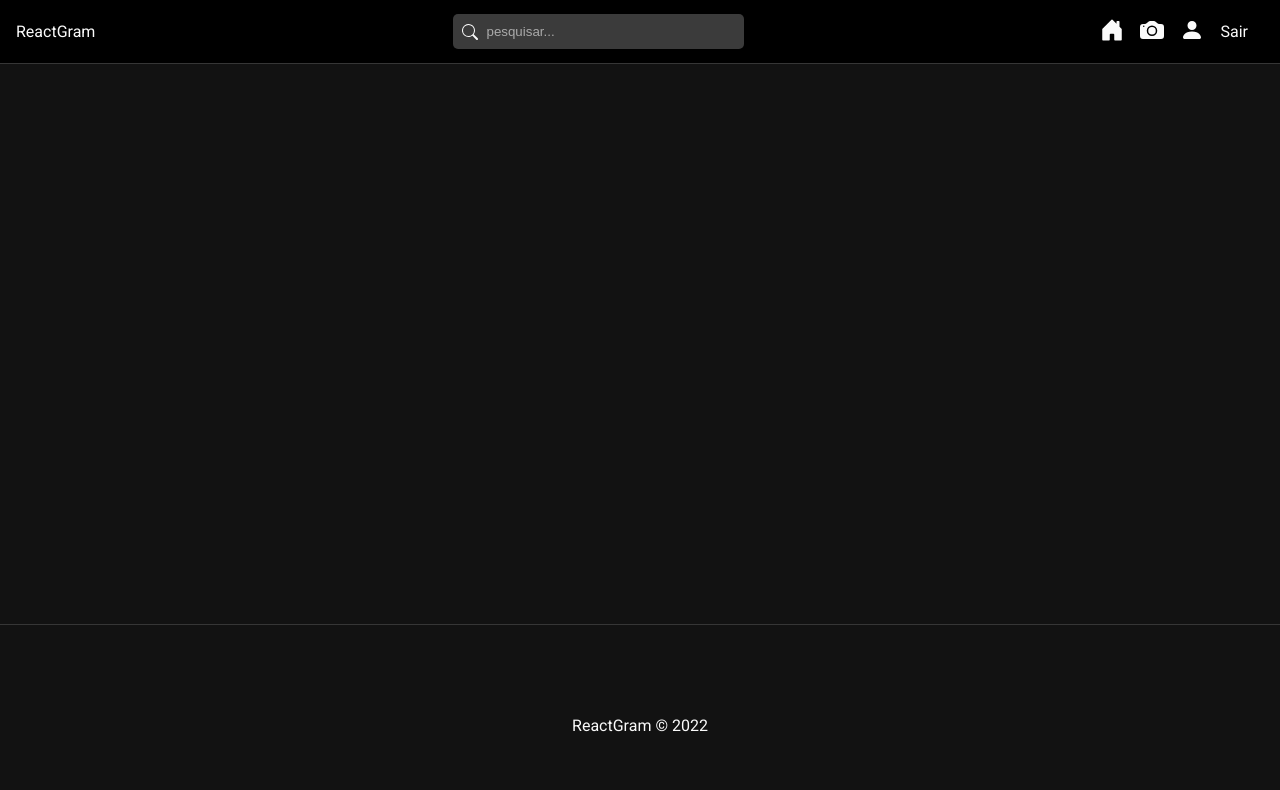
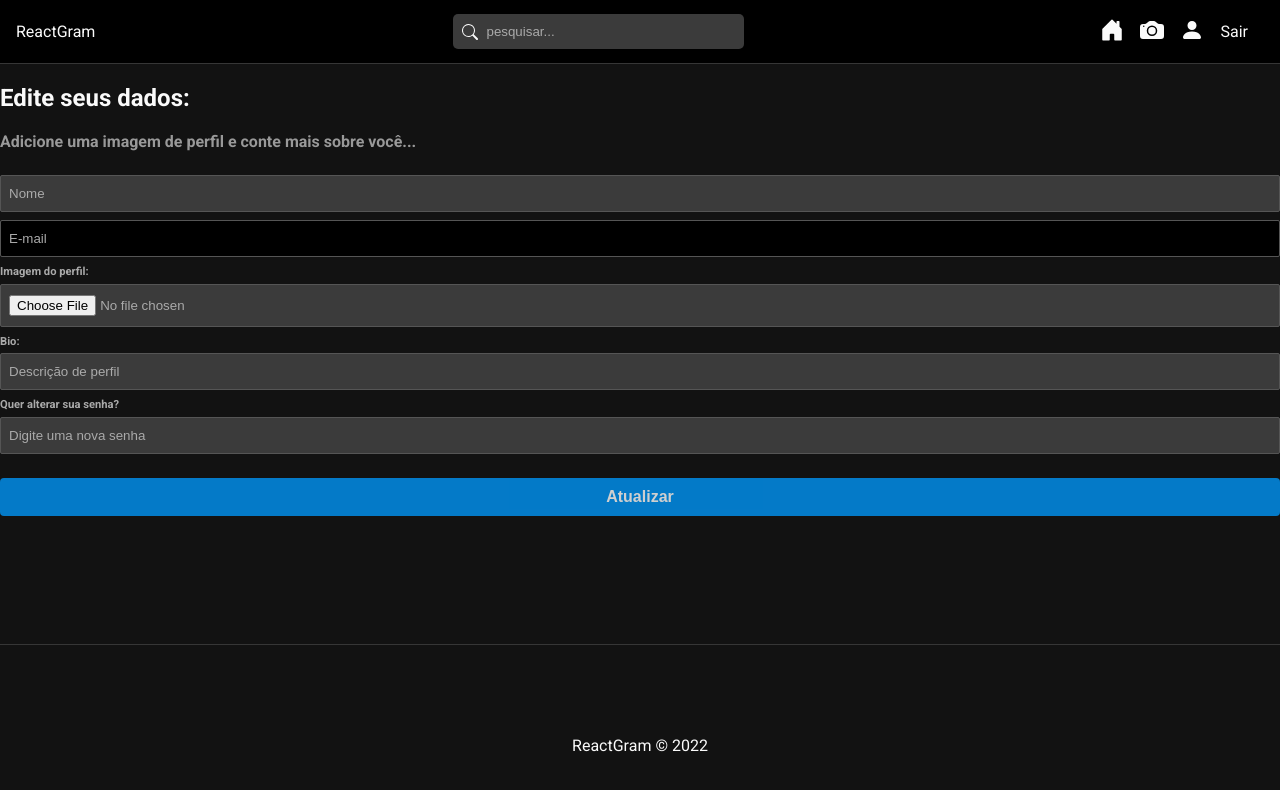
Before and after one commit to clacerda/Reactgram, a React (Create React App) app in the folder frontend/: page /profile in a window 1280 px wide. Shown: the top 790 px of the page. Built offline with nearby package versions, Linux system fonts and the light colour scheme; sample sign-in values are in the browser's storage.

Commit message:
EditProfile

```diff
--- a/frontend/src/App.js
+++ b/frontend/src/App.js
@@ -14,6 +14,7 @@
 import Home from './pages/Home/Home';
 import Login from './pages/Auth/Login';
 import Register from './pages/Auth/Register';
+import EditProfile from './pages/EditProfile/EditProfile';
 
 
 
@@ -30,6 +31,7 @@
       <Navbar />
         <div className="container">
         <Routes>
+          <Route path='/profile' element={auth ? <EditProfile /> : <Navigate to="/login" />}/>
           <Route path='/' element={auth ? <Home /> : <Navigate to="/login" />}/>
           <Route path='/login' element={!auth ? <Login /> : <Navigate to="/" />}/>
           <Route path='/register' element={!auth ? <Register /> : <Navigate to="/" />}/>
--- /dev/null
+++ b/frontend/src/pages/EditProfile/EditProfile.js
@@ -0,0 +1,38 @@
+import './EditProfile.css'
+
+const EditProfile = () => {
+
+    const handleSubmit = (e) => {
+        e.preventDefault();
+    }
+
+  return (
+    <div id='edit-profile'>
+        <h2>Edite seus dados:</h2>
+        <p className='subtitle'> Adicione uma imagem de perfil e conte mais sobre você...</p>
+
+        {/* preview da imagem */}
+        <form onSubmit={handleSubmit}>
+                <input type="text" name="" placeholder='Nome' id="" />
+                <input type="text" name="" placeholder='E-mail' id="" disabled />
+                <label>
+                    <span>Imagem do perfil:</span>
+                    <input type="file" />
+                </label>
+                <label>
+                    <span>Bio:</span>
+                    <input type="text" name="" placeholder='Descrição de perfil' id="" />
+                </label>
+                <label>
+                    <span>Quer alterar sua senha?</span>
+                    <input type="password" name="" placeholder='Digite uma nova senha' id="" />
+                </label>
+
+                <input type="submit" value="Atualizar"  />
+        </form>
+
+    </div>
+  )
+}
+
+export default EditProfile
```
Also changed, not shown: frontend/src/pages/EditProfile/EditProfile.css (added).
